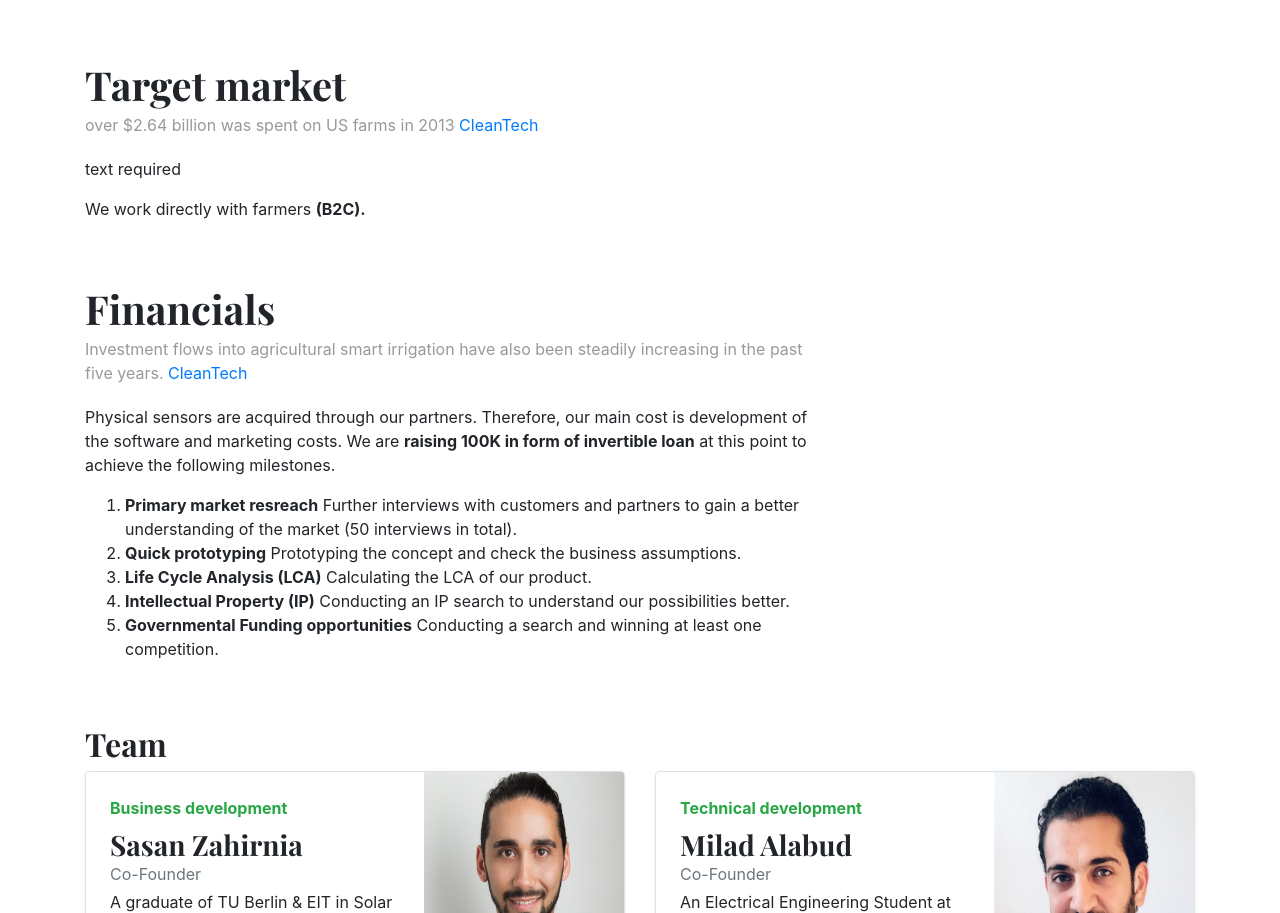
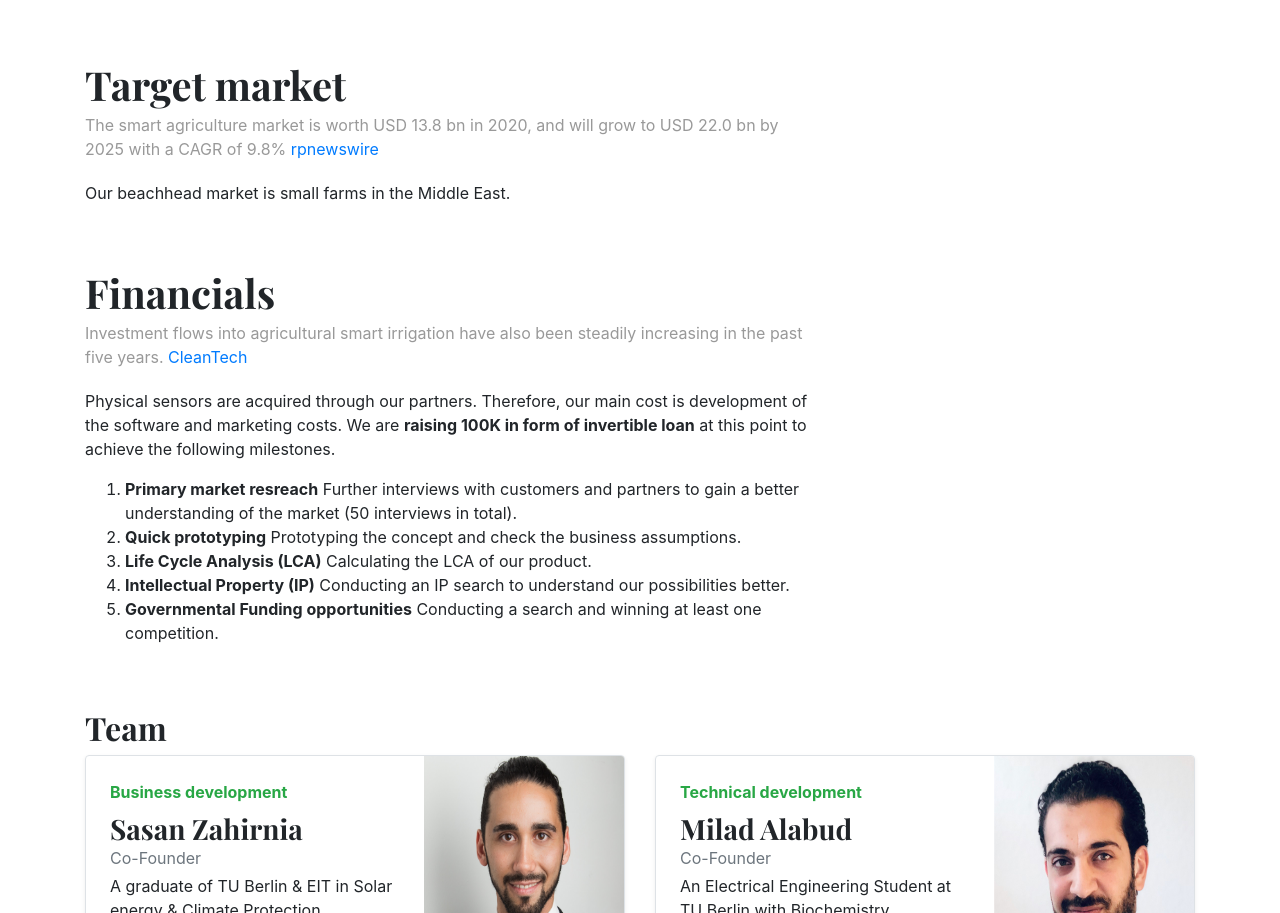
Before and after one commit to zahirNia/one-pager, a plain HTML site: page blog/index.html in a window 1280 px wide. Shown: the part 1831-2744 px from the top of the page. Drawn offline with nearby package versions, Linux system fonts and the light colour scheme.

Commit message:
target_market_correction

```diff
--- a/blog/index.html
+++ b/blog/index.html
@@ -104,11 +104,8 @@
           <!-- Market -->
           <div class="blog-post">
             <h2 class="blog-post-title">Target market</h2>
-            <p class="blog-post-meta">over $2.64 billion was spent on US farms in 2013 <a href="https://www.cleantech.com/july-was-smart-irrigation-month-how-sensor-based-smart-irrigation-tools-influence-agriculture/">CleanTech</a></p>
-            <p>text required</p>
-            <blockquote>
-              <p>We work directly with farmers <strong>(B2C).</strong></p>
-            </blockquote>
+            <p class="blog-post-meta">The smart agriculture market is worth USD 13.8 bn in 2020, and will grow to USD 22.0 bn by 2025 with a CAGR of 9.8% <a href="https://www.prnewswire.com/news-releases/the-smart-agriculture-market-is-estimated-to-grow-from-usd-13-8-billion-in-2020-to-usd-22-0-billion-by-2025--at-a-cagr-of-9-8-301056808.html">rpnewswire</a></p>
+            <p> Our beachhead market is small farms in the Middle East.</p>
           </div><!-- /.blog-post -->
 
            <!-- Financial, next steps, milestones -->
```
